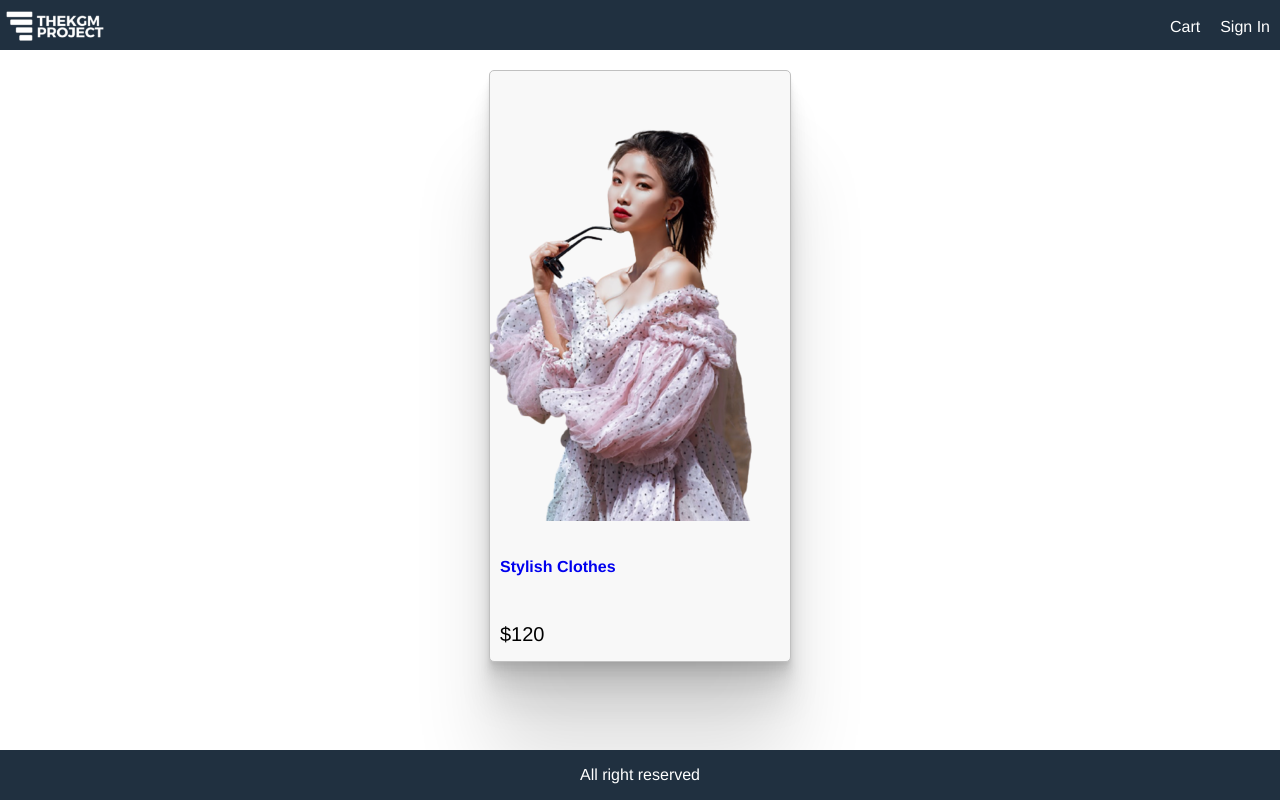
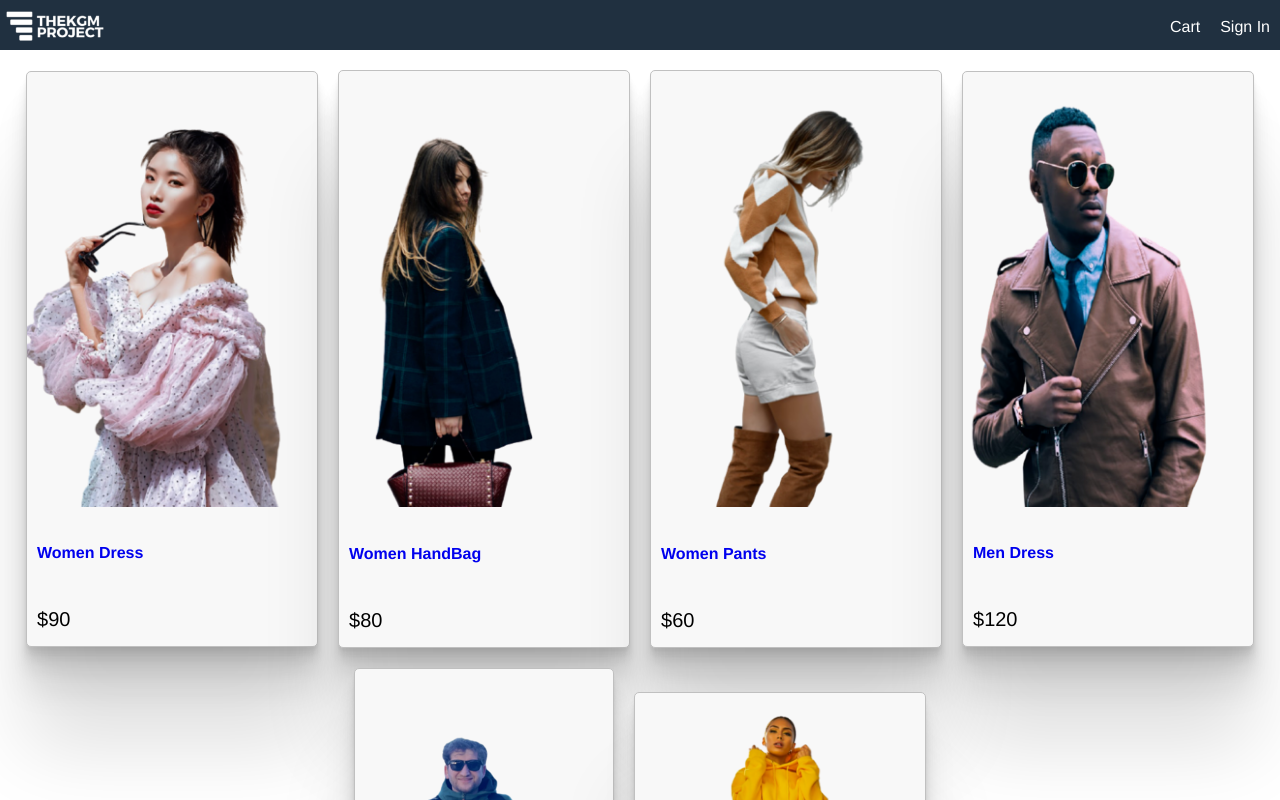
Before and after one commit to fatihkgm/EcommerceWebsite_React, a React (Create React App) app in the folder eshops/: page / in a window 1280 px wide. Shown: the top 800 px of the page. Built offline with nearby package versions, Linux system fonts and the light colour scheme.

Commit message:
issue is solved and images rendered

```diff
--- a/eshops/src/App.js
+++ b/eshops/src/App.js
@@ -1,4 +1,5 @@
 import React from 'react';
+import data from './data';
 
 function App() {
   return (
@@ -15,17 +16,18 @@ function App() {
       <main>
         <div>
           <div className="row center">
-            <div className="card">
-              <a href="product.html">
+            {data.products.map(product => (
+              <div key={product._id} className="card">
+                <a href={`/product/${product._id}`}>
                   <img
-                  classNameName="medium"
-                  src="./img/dress1.png"
-                  alt="product"
+                    className="medium"
+                    src={product.image}
+                    alt={product.name}
                   />
                 </a>
                 <div className="card-body">
-                <a href="product.html">
-                  <h2>Stylish Clothes</h2>
+                  <a href={`/product/${product._id}`}>
+                    <h2>{product.name}</h2>
                   </a>
                   <div className="rating">
                     <span>
@@ -44,9 +46,10 @@ function App() {
                       <i className="fa fa-star"></i>
                     </span>
                   </div>
-                <div className="price">$120</div>
+                  <div className="price">${product.price}</div>
                 </div>
               </div>
+            ))}
           </div>
         </div>
       </main>
--- a/eshops/src/data.js
+++ b/eshops/src/data.js
@@ -5,7 +5,7 @@ const data = {
       name: 'Women Dress',
       category: 'Dresses',
       image: '/img/dress1.png',
-      price: 120,
+      price: 90,
       brand: 'xmen',
       rating: 4.5,
       numReviews: 10,
@@ -27,7 +27,7 @@ const data = {
       name: 'Women Pants',
       category: 'Pants',
       image: '/img/dress3.png',
-      price: 120,
+      price: 60,
       brand: 'xmen',
       rating: 4.8,
       numReviews: 10,
@@ -49,7 +49,7 @@ const data = {
       name: 'Women Dress',
       category: 'Winter Coats',
       image: '/img/dress5.png',
-      price: 120,
+      price: 130,
       brand: 'Style',
       rating: 4.5,
       numReviews: 10,
@@ -60,7 +60,7 @@ const data = {
       name: 'Men Dress',
       category: 'mystyle',
       image: '/img/dress6.png',
-      price: 120,
+      price: 400,
       brand: 'xmen',
       rating: 4.5,
       numReviews: 10,
@@ -68,3 +68,5 @@ const data = {
     },
   ],
 };
+
+export default data;
```
Lines whose indentation alone changed are shown as unchanged.
